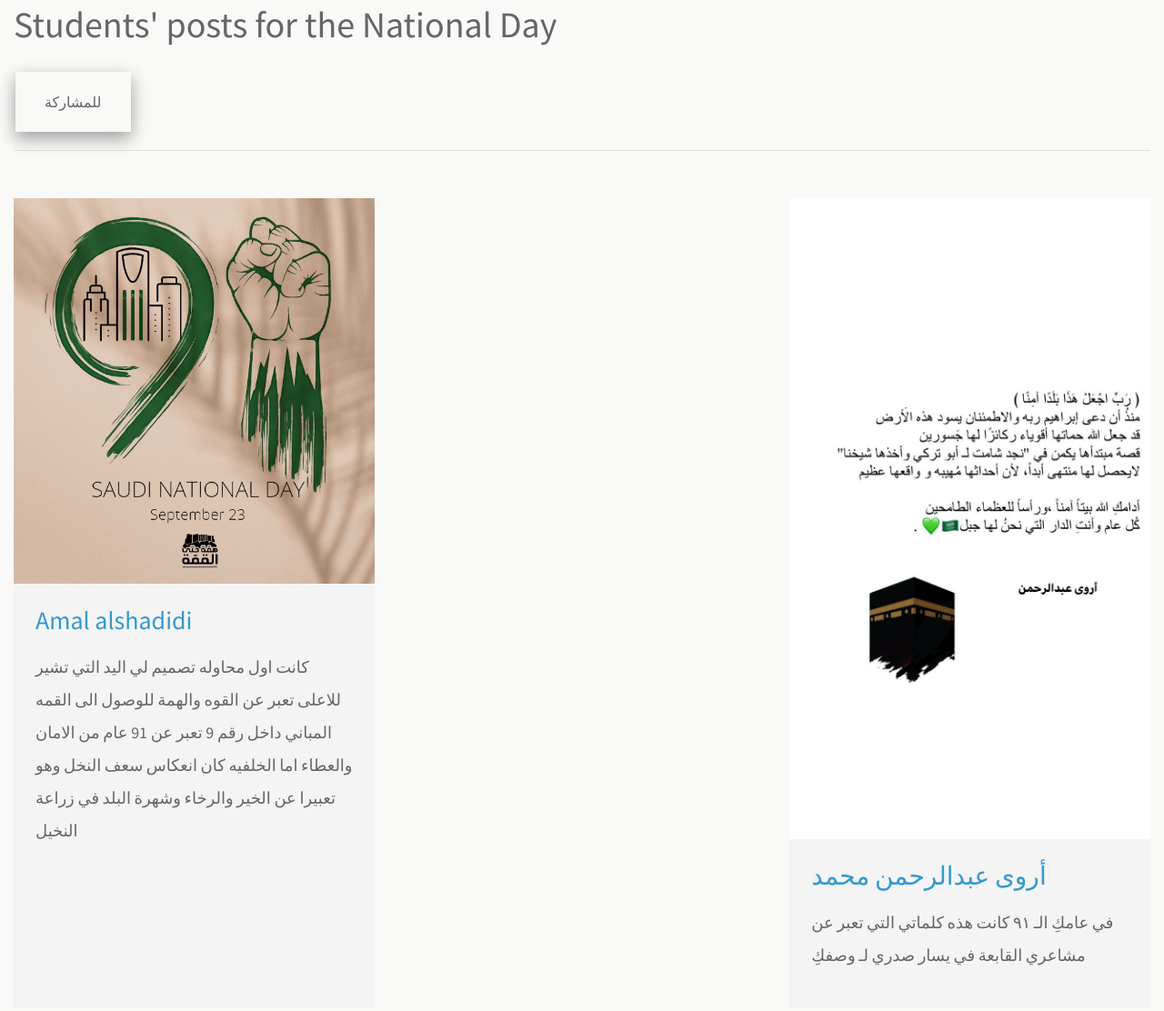
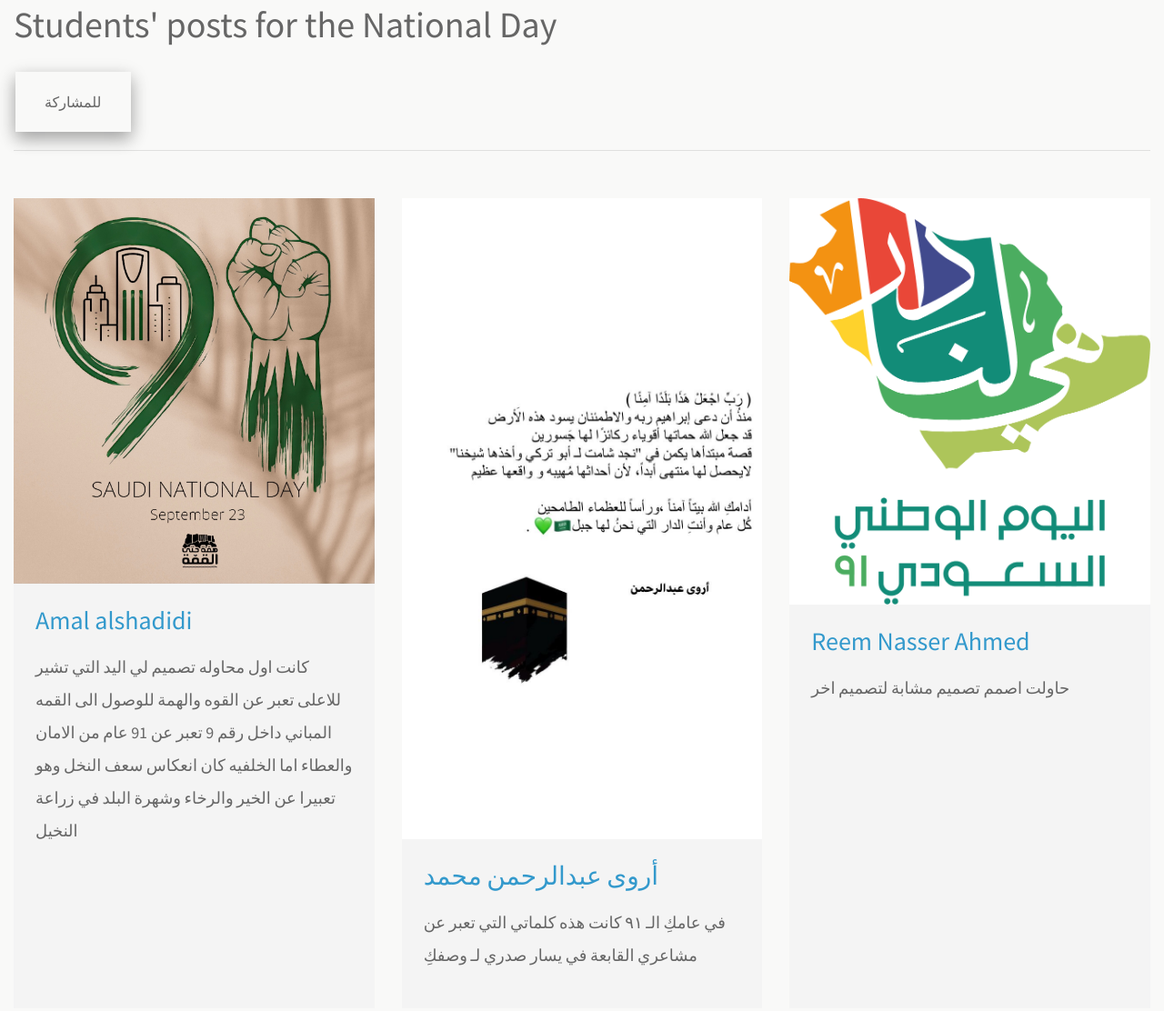
Before and after one commit to Amal2436/SaudiNationalDay, a plain HTML site: page index.html in a window 1280 px wide. Shown: the part 797-1909 px from the top of the page at 91% size. Drawn offline with Linux system fonts and the light colour scheme.

Commit message:
new pro1

```diff
--- a/index.html
+++ b/index.html
@@ -135,6 +135,18 @@
                                     </p>
                             </div>
                     </div>
+                    <div class="col-lg-4 col-md-6 col-sm-12 tm-catalog-item">
+                        <div class="position-relative tm-thumbnail-container">
+                            <img src="img/rem.png" alt="Image" class="img-fluid tm-catalog-item-img">
+
+                            </a>
+                        </div>
+                        <div class="p-4 tm-bg-gray tm-catalog-item-description">
+                            <h3 class="tm-text-primary mb-3 tm-catalog-item-title">Reem Nasser Ahmed</h3>
+                            <p class="tm-catalog-item-text">
+                            حاولت اصمم تصميم مشابة لتصميم اخر </p>
+                        </div>
+                    </div>
                     <!-- Catalog Paging Buttons -->
 
                 </main>
```
Also changed, not shown: img/rem.png (added).
